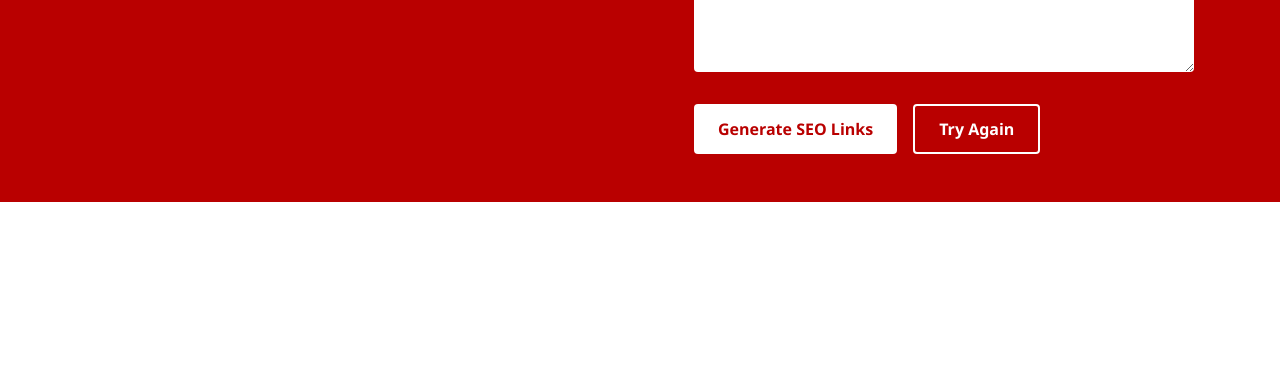
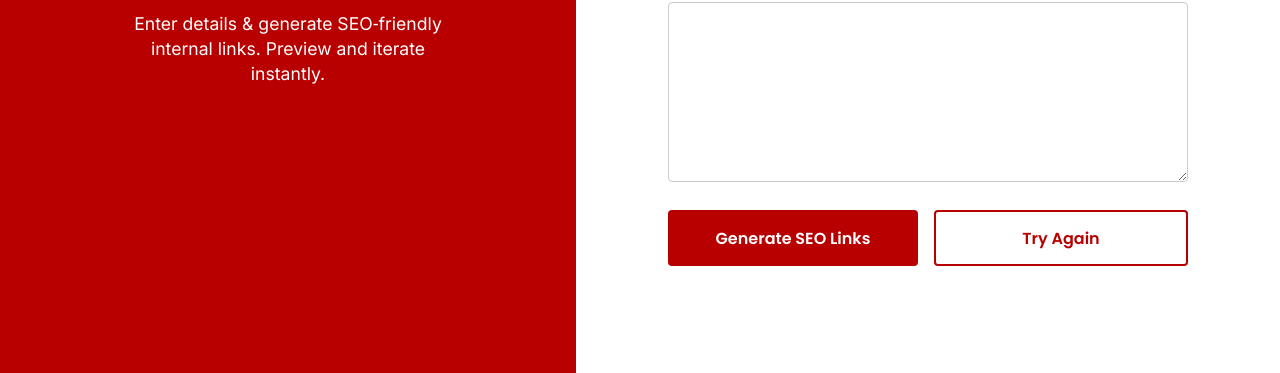
Before and after one commit to bala-gowtham/seo-internal-linker, a plain HTML site: page index.html in a window 1280 px wide. Shown: the part 427-800 px from the top of the page. Drawn offline with Linux system fonts and the light colour scheme.

Commit message:
Update style.css

```diff
--- a/style.css
+++ b/style.css
@@ -1,90 +1,75 @@
 :root {
-  --red: #B90000;
-  --white: #fff;
-  --light: #f9f9f9;
-  --dark: #333;
-  --font: 'Segoe UI', sans-serif;
+  --red   : #B90000;
+  --white : #ffffff;
+  --light : #f7f7f7;
+  --dark  : #333333;
+
+  --font-body : "Inter", sans-serif;
+  --font-head : "Poppins", sans-serif;
 }
 * { box-sizing: border-box; margin: 0; padding: 0; }
-body { font-family: var(--font); color: var(--dark); }
+body { font-family: var(--font-body); color: var(--dark); }
 .container { display: flex; flex-direction: column; }
-.section { display: flex; flex-wrap: wrap; padding: 2rem; min-height: 60vh; }
+.section { width: 100%; min-height: 100vh; }
 .hidden { display: none !important; }
 
-/* Input Section */
-.input-section { background: var(--red); color: var(--white); }
-.left-panel, .right-panel { flex: 1; padding: 1rem; }
-.left-panel { text-align: center; }
-.logo { max-width: 120px; margin-bottom: 1rem; }
-.left-panel h1 { font-size: 2rem; margin-bottom: .5rem; }
-.left-panel p { font-size: 1.1rem; line-height: 1.4; }
+/* ========== INPUT SECTION ========== */
+.input-section { display: flex; flex-wrap: nowrap; }
+.left-panel {
+  flex: 0 0 45%;
+  background: var(--red);
+  color: var(--white);
+  display: flex;
+  flex-direction: column;
+  align-items: center;
+  justify-content: center;
+  padding: 2.5rem 1.5rem;
+  gap: 1.5rem;
+  text-align: center;
+}
+.logo { max-width: 150px; }
+.left-panel h1 { font-family: var(--font-head); font-size: 2.4rem; font-weight: 600; }
+.left-panel p  { font-size: 1.1rem; line-height: 1.4; max-width: 340px; }
 
-.right-panel form { display: flex; flex-direction: column; gap: 1rem; max-width: 500px; margin: auto; }
-.right-panel label { display: flex; flex-direction: column; font-size: .9rem; color: #fff; }
-.right-panel input,
-.right-panel textarea { padding: .5rem; border: none; border-radius: 4px; }
-.right-panel input { height: 2.5rem; }
-.right-panel textarea { resize: vertical; }
-.button-row { display: flex; gap: 1rem; margin-top: 1rem; }
-.btn { padding: .75rem 1.5rem; border-radius: 4px; font-weight: bold; cursor: pointer; }
-.btn-generate { background: var(--white); color: var(--red); border: none; flex: 1; }
-.btn-retry { background: transparent; color: var(--white); border: 2px solid var(--white); flex: 1; }
-.btn-generate:hover { opacity: .9; }
-.btn-retry:hover { background: rgba(255,255,255,0.1); }
+.right-panel { flex: 1; background: var(--white); display: flex; justify-content: center; padding: 3rem 2rem; }
+#seo-form { width: 100%; max-width: 520px; display: flex; flex-direction: column; gap: 1.25rem; }
+#seo-form label { display: flex; flex-direction: column; font-size: .9rem; gap: .4rem; font-weight: 600; }
+#seo-form input,
+#seo-form textarea { font-family: var(--font-body); padding: .75rem 1rem; font-size: 1rem; border: 1px solid #ccc; border-radius: 4px; }
+#seo-form textarea { resize: vertical; min-height: 180px; }
 
-/* Output Section */
-.output-section { background: var(--light); flex-direction: column; }
+.button-row { display: flex; gap: 1rem; justify-content: space-between; margin-top: .5rem; }
+.btn {
+  flex: 1;
+  padding: .85rem 1.5rem;
+  border-radius: 4px;
+  font-family: var(--font-head);
+  font-weight: 600;
+  font-size: 1rem;
+  cursor: pointer;
+  transition: opacity .2s ease;
+  text-align: center;
+}
+.btn-generate { background: var(--red); color: var(--white); border: none; }
+.btn-retry    { background: transparent; border: 2px solid var(--red); color: var(--red); }
+.btn:hover    { opacity: .9; }
+
+/* ========== OUTPUT SECTION ========== */
+.output-section { background: var(--light); padding: 2rem; display: flex; flex-direction: column; gap: 1.5rem; }
 .split { display: flex; gap: 1rem; flex-wrap: wrap; }
-.box { background: var(--white); padding: 1rem; border: 1px solid #ddd; border-radius: 4px; flex: 1; min-width: 250px; max-height: 400px; overflow: auto; }
-.raw-box h2, .preview-box h2 { color: var(--red); margin-bottom: .5rem; font-size: 1.2rem; }
-.raw-box pre { white-space: pre-wrap; word-wrap: break-word; }
+.box { flex: 1; min-width: 300px; background: var(--white); border: 1px solid #ddd; border-radius: 4px; padding: 1rem; max-height: 420px; overflow: auto; display: flex; flex-direction: column; }
+.box h2 { font-family: var(--font-head); color: var(--red); margin-bottom: .5rem; font-size: 1.2rem; font-weight: 600; }
+.raw-box pre { white-space: pre-wrap; word-wrap: break-word; font-family: "Courier New", monospace; font-size: .9rem; }
 .preview-box iframe { width: 100%; height: 100%; border: none; }
-.output-buttons { display: flex; justify-content: flex-end; padding: 1rem; }
-.output-buttons .btn-retry { color: var(--red); background: transparent; border: 2px solid var(--red); }
+.output-buttons { align-self: flex-end; }
 
-/* Responsive */
-@media (max-width: 768px) {
-  .section { flex-direction: column; }
-  .split { flex-direction: column; }
+/* ========== RESPONSIVE ========== */
+@media (max-width: 900px) {
+  .input-section { flex-direction: column; }
+  .left-panel { flex: 0 0 auto; width: 100%; padding: 2rem 1rem; }
+  .right-panel { width: 100%; padding: 2rem 1rem; }
 }
-/* At the bottom of style.css */
-
-/* Scope all inputs/textareas under your input section */
-#input-section .right-panel input,
-#input-section .right-panel textarea {
-  padding: .75rem !important;
-  border: none !important;
-  border-radius: 4px !important;
-  width: 100% !important;
-  font-size: 1rem !important;
+@media (max-width: 500px) {
+  .left-panel h1 { font-size: 1.8rem; }
+  .button-row { flex-direction: column; }
 }
-
-/* Style your buttons even if theme overrides */
-#input-section .btn-generate,
-#input-section .btn-retry,
-#output-section .btn-retry {
-  all: unset;                /* drop theme’s button styles */
-  display: inline-block;
-  padding: .75rem 1.5rem;
-  border-radius: 4px;
-  text-align: center;
-  cursor: pointer;
-  font-weight: bold;
-}
-
-#input-section .btn-generate {
-  background: #fff;
-  color: #B90000;
-}
-
-#input-section .btn-retry {
-  background: transparent;
-  border: 2px solid #fff;
-  color: #fff;
-}
-
-#output-section .btn-retry {
-  background: transparent;
-  border: 2px solid #B90000;
-  color: #B90000;
-}
```
